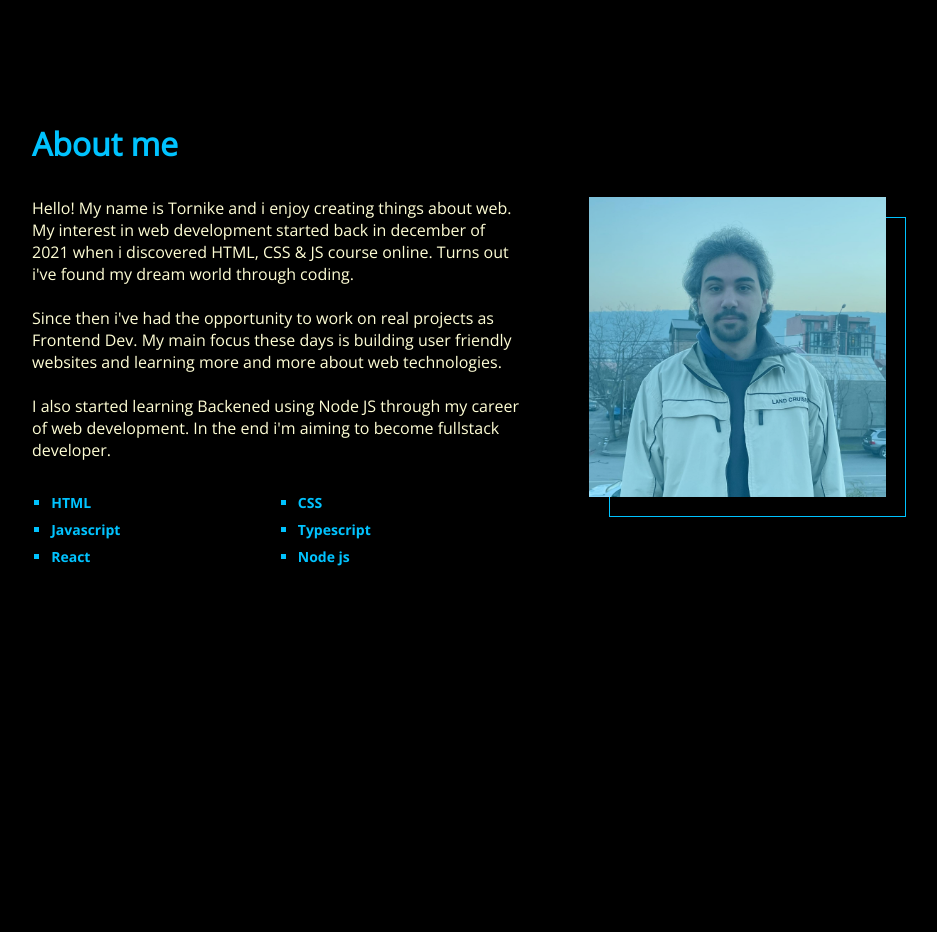
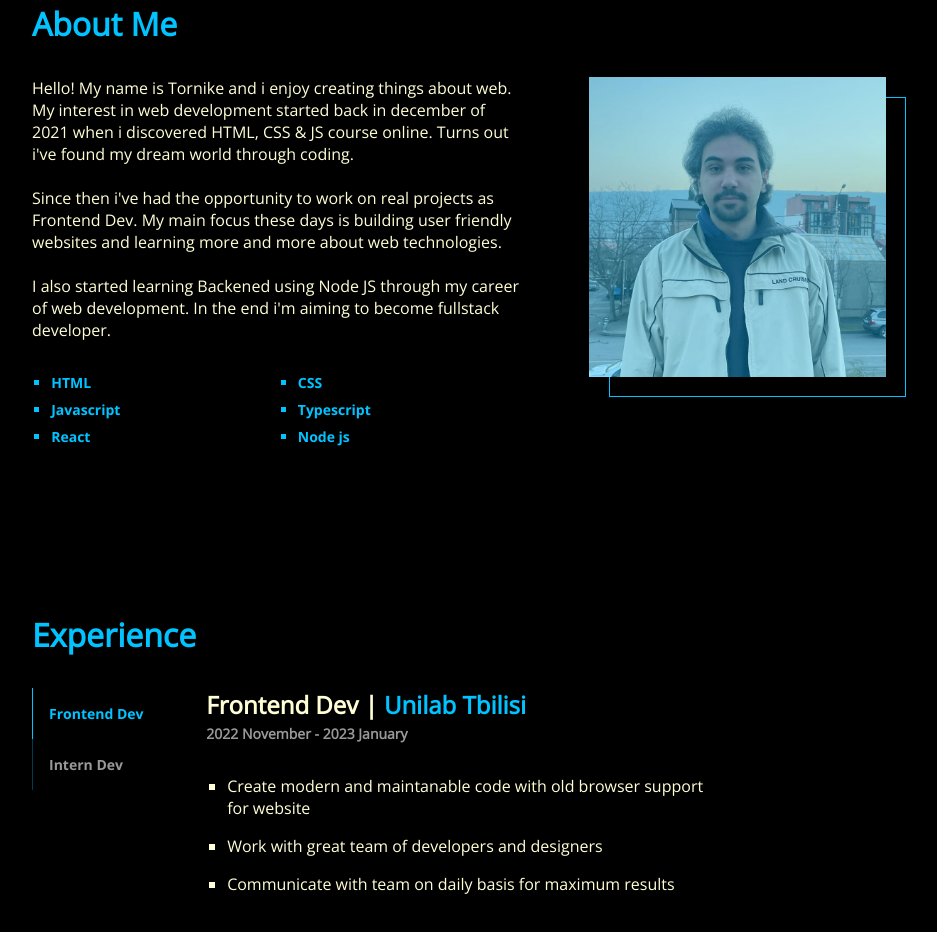
Before and after one commit to Makinloot/Portfolio, a React (Vite) app: page / in a window 1280 px wide. Shown: the part 840-1772 px from the top of the page, without its empty margins (165-1102 px from the left). Before the commit the page ends 1600 px from the top, so only its background shows below. Built offline with nearby package versions, Linux system fonts and the light colour scheme.

Commit message:
created experience section

```diff
--- a/src/App.tsx
+++ b/src/App.tsx
@@ -9,7 +9,7 @@ function App(): JSX.Element {
       <Header />
       <Home />
       <About />
-      {/* <Experience /> */}
+      <Experience />
     </div>
   );
 }
--- a/src/components/about/About.tsx
+++ b/src/components/about/About.tsx
@@ -4,8 +4,8 @@ export default function About() {
   return (
     <section className="About flex-row" id='about'>
       <div className="container-small">
+        <h2 className="About-title">About me</h2>
         <div className="About-wrapper">
-        <h2 className="About-title">About me</h2>
           <div className="About-primary">
             <p>
               Hello! My name is Tornike and i enjoy creating things about web.
--- a/src/components/experience/Experience.tsx
+++ b/src/components/experience/Experience.tsx
@@ -1,11 +1,80 @@
+import { useState, useRef } from "react";
+import ExperienceText from "./ExperienceText";
+
+const EXP_DATA = [{
+  position: 'Frontend Dev',
+  title: "Unilab Tbilisi",
+  date: "2022 November - 2023 January",
+  texts: [
+    {
+      text: 'Create modern and maintanable code with old browser support for website'
+    },
+    {
+      text: 'Work with great team of developers and designers'
+    },
+    {
+      text: 'Communicate with team on daily basis for maximum results'
+    }
+  ]
+},
+{
+  position: 'Intern Dev',
+  title: "Unilab Tbilisi",
+  date: "2022 June - November",
+  texts: [
+    {
+      text: 'Finish older projects created by other developers'
+    },
+    {
+      text: 'Create real world project from scratch for children language scientists'
+    },
+    {
+      text: 'Taking more work than required to maximize absorbing knowledge'
+    }
+  ]
+}
+];
+
 export default function Experience() {
+  const [arrIdx, setArrIdx] = useState<number>(0);
+  const liRefOne = useRef(null);
+  const liRefTwo = useRef(null);
+
+  const handleExperience = (num: number, active: any, inactive: any) => {
+    active.current.classList.add('active');
+    inactive.current.classList.remove('active');
+    setArrIdx(num);
+  }
+
   return (
-    <div className="Experience">
-      <div className="container">
+    <div className="Experience flex-row" id="experience">
+      <div className="container-small">
+        <h2 className="Experience-title">experience</h2>
         <div className="Experience-wrapper">
-          s
+          <ul className="Experience-company flex-col">
+            {/* {} */}
+            <li
+              className="active"
+              ref={liRefOne}
+              onClick={() => handleExperience(0, liRefOne, liRefTwo)}
+            >
+              {EXP_DATA[0].position}
+            </li>
+            <li
+              ref={liRefTwo}
+              onClick={() => handleExperience(1, liRefTwo, liRefOne)}
+            >
+              {EXP_DATA[1].position}
+            </li>
+          </ul>
+          <ExperienceText
+            position={EXP_DATA[arrIdx].position}
+            title={EXP_DATA[arrIdx].title}
+            date={EXP_DATA[arrIdx].date}
+            texts={EXP_DATA[arrIdx].texts}
+          />
         </div>
       </div>
     </div>
-  )
+  );
 }
--- /dev/null
+++ b/src/components/experience/ExperienceText.tsx
@@ -0,0 +1,30 @@
+type ExperienceTextProps = {
+  position: string;
+  title: string;
+  date: string;
+  texts: {
+    text: string;
+  }[]
+}
+
+
+const ExperienceText: React.FC<ExperienceTextProps> = ({
+  title,
+  date,
+  texts,
+  position
+}) => {
+  return (
+    <div className="Experience-text">
+      <h4> <span>{position} | </span> {title}</h4>
+      <strong>{date}</strong>
+      <ul>
+        {texts &&
+          texts.map((text, i) => <li key={i}>{text.text}</li> )
+        }
+      </ul>
+    </div>
+  );
+}
+
+export default ExperienceText
--- a/src/components/header/Burger.tsx
+++ b/src/components/header/Burger.tsx
@@ -37,7 +37,7 @@ export default function Burger(): JSX.Element {
             <a href="#about">about me</a>
           </li>
           <li>
-            <a href="experience">experience</a>
+            <a href="#experience">experience</a>
           </li>
           <li>
             <a href={"/projects"}>projects</a>
--- a/src/components/header/Header.tsx
+++ b/src/components/header/Header.tsx
@@ -14,7 +14,7 @@ export default function Header(): JSX.Element {
                 <a href="#about">about me</a>
               </li>
               <li>
-                <a href={"/work"}>experience</a>
+                <a href="#experience">experience</a>
               </li>
               <li>
                 <a href={"/projects"}>projects</a>
--- a/src/scss/assets/_reset.scss
+++ b/src/scss/assets/_reset.scss
@@ -8,6 +8,7 @@
 
 html {
   scroll-behavior: smooth;
+  scroll-padding-top: 6rem;
 
   @media (max-width: 768px) {
     scroll-padding-top: 6rem;
--- a/src/scss/components/about/_about.scss
+++ b/src/scss/components/about/_about.scss
@@ -1,30 +1,16 @@
 .About {
-  min-height: 100vh;
+  min-height: 70vh;
 
   &-wrapper {
-    // width: 950px;
-    // max-width: 100%;
-    // margin: 0 auto;
     display: grid;
     grid-template-columns: 3fr 2fr;
     justify-content: center;
-    grid-template-areas:
-      'title title'
-      'text image'
-    ;
     column-gap: 4rem;
   }
 
   &-title {
-    position: relative;
-    margin: 0 0 2rem;
-    font-size: calc($fs-big - 1rem);
-    color: $clr-aquablue;
+    @extend %heading-primary;
     grid-area: title;
-  }
-
-  &-primary {
-    grid-area: text;
   }
 
   &-skills {
@@ -49,7 +35,6 @@
     transition: all .3s;
     margin-right: 2rem;
     max-height: 300px;
-    grid-area: image;
 
     &:hover {
       background-color: transparent;
@@ -87,16 +72,9 @@
 
     &-wrapper {
       grid-template-columns: 1fr;
-      grid-template-areas:
-        'title'
-        'text'
-        'image'
-      ;
     }
 
     &-secondary {
-      // margin-right: 2rem;
-      // max-height: 300px;
       max-width: 300px;
 
       img {
--- a/src/scss/components/experience/_experience.scss
+++ b/src/scss/components/experience/_experience.scss
@@ -1,9 +1,68 @@
 .Experience {
-  min-height: 100vh;
-  background-color: red;
+  min-height: 70vh;
+
+  &-title {
+    @extend %heading-primary;
+  }
 
   &-wrapper {
-    background-color: green;
-    height: 100%;
+    display: grid;
+    grid-template-columns: 1fr 5fr;
+    align-items: flex-start;
+    gap: 2rem;
+    min-height: 300px;
+
+    @media (max-width: 768px) {
+      grid-template-columns: 1fr;
+    }
+  }
+
+
+  &-company {
+    align-items: flex-start;
+
+    li {
+      padding: 1rem 0 1rem 1rem;
+      text-transform: capitalize;
+      font-family: $ff-openSansBold;
+      font-size: $fs-small;
+      color: $clr-whiteFaded;
+      border-left: 1px solid $clr-aquablueFaded;
+      cursor: pointer;
+
+      &.active {
+        border-left: 1px solid $clr-aquablue;
+        color: $clr-aquablue;
+      }
+    }
+  }
+
+  &-text {
+
+    h4 {
+      font-size: $fs-medium;
+      color: $clr-aquablue;
+
+      span {
+        color: $clr-lightGold;
+      }
+    }
+
+    strong {
+      display: block;
+      margin: .2rem 0 1rem;
+      color: $clr-whiteFaded;
+      font-size: $fs-small;
+    }
+
+    li {
+      margin: 1rem 0 0 1.3rem;
+      max-width: 500px;
+      list-style-type: square;
+
+      &:first-of-type {
+        margin-top: 2rem;
+      }
+    }
   }
 }
```
Also changed, not shown: src/scss/assets/_utils.scss (+9 -0 lines), src/css/styles.css, 1 other file (tests, documents, lock files or other folders).
